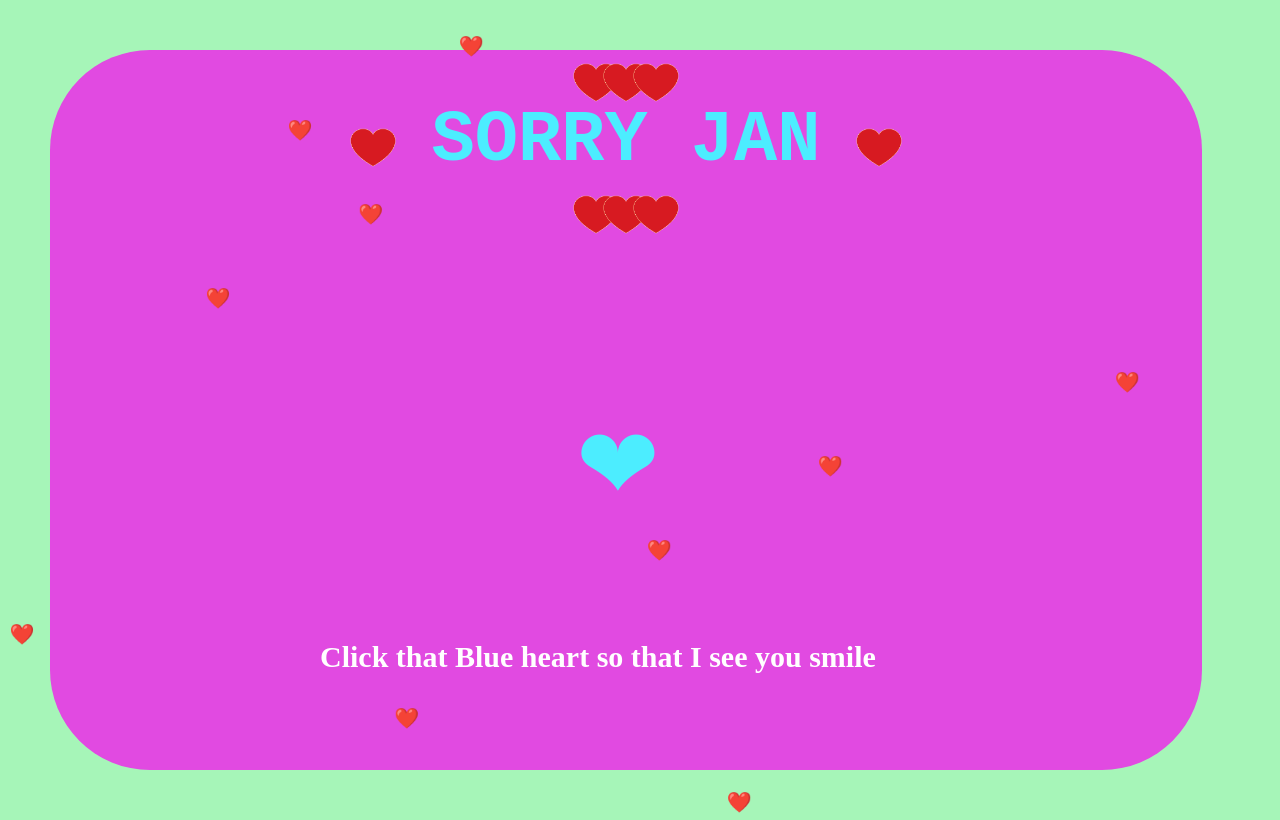
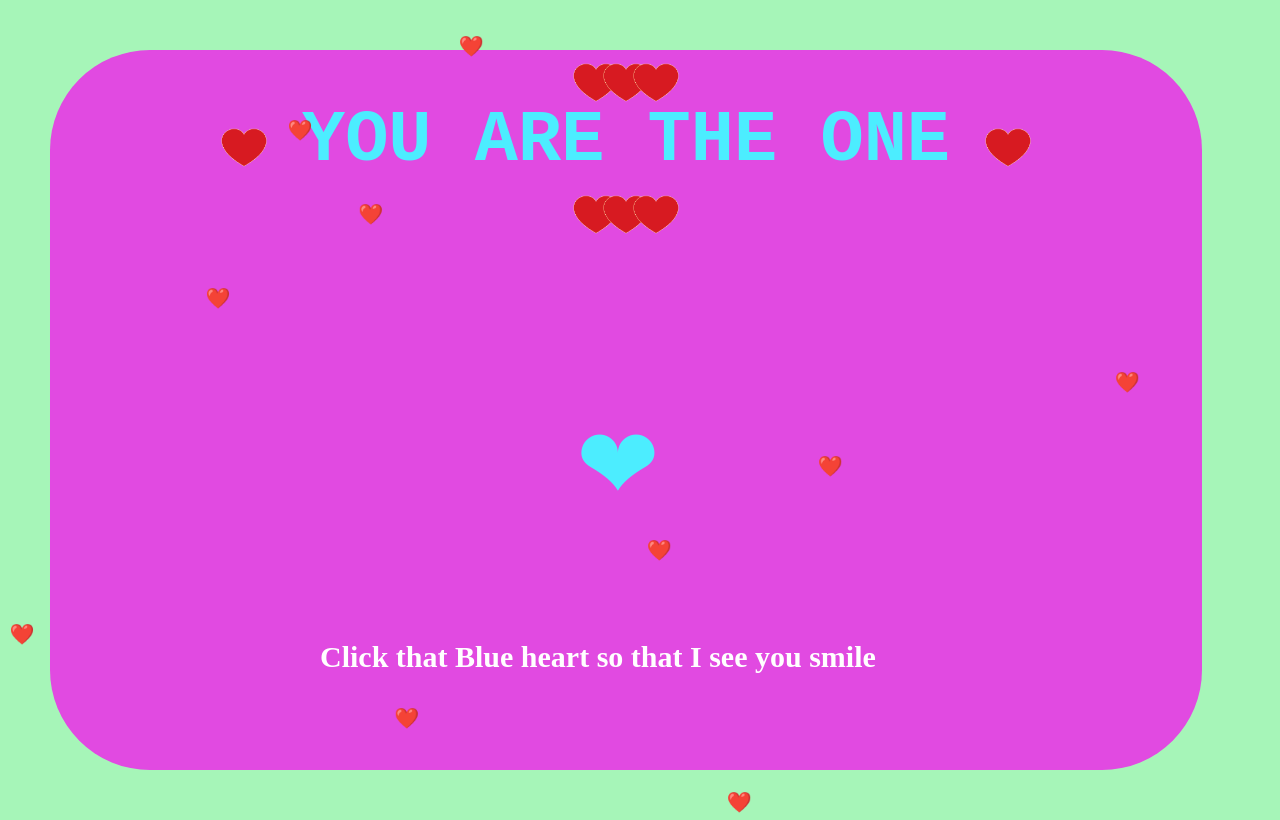
Before and after one commit to thorr1105/panda, a plain HTML site: page no.html in a window 1280 px wide. Drawn offline with Linux system fonts and the light colour scheme.

Commit message:
Update no.html

```diff
--- a/no.html
+++ b/no.html
@@ -17,7 +17,7 @@
         </div>
 		<div class="yes">
             <img src="kisspng-love-heart-love-heart-romance-clip-art-picture-of-red-heart-5aaeb718420cb8.8640685015213995762706.png" alt=""><img src="kisspng-love-heart-love-heart-romance-clip-art-picture-of-red-heart-5aaeb718420cb8.8640685015213995762706.png" alt=""><img src="kisspng-love-heart-love-heart-romance-clip-art-picture-of-red-heart-5aaeb718420cb8.8640685015213995762706.png" alt="">
-			<h2><img src="kisspng-love-heart-love-heart-romance-clip-art-picture-of-red-heart-5aaeb718420cb8.8640685015213995762706.png" alt="">  SORRY JAN <img src="kisspng-love-heart-love-heart-romance-clip-art-picture-of-red-heart-5aaeb718420cb8.8640685015213995762706.png" alt=""></h2>
+			<h2><img src="kisspng-love-heart-love-heart-romance-clip-art-picture-of-red-heart-5aaeb718420cb8.8640685015213995762706.png" alt=""> YOU ARE THE ONE <img src="kisspng-love-heart-love-heart-romance-clip-art-picture-of-red-heart-5aaeb718420cb8.8640685015213995762706.png" alt=""></h2>
 			<img src="kisspng-love-heart-love-heart-romance-clip-art-picture-of-red-heart-5aaeb718420cb8.8640685015213995762706.png" alt=""><img src="kisspng-love-heart-love-heart-romance-clip-art-picture-of-red-heart-5aaeb718420cb8.8640685015213995762706.png" alt=""><img src="kisspng-love-heart-love-heart-romance-clip-art-picture-of-red-heart-5aaeb718420cb8.8640685015213995762706.png" alt="">
 		</div>
 	</div>
```
